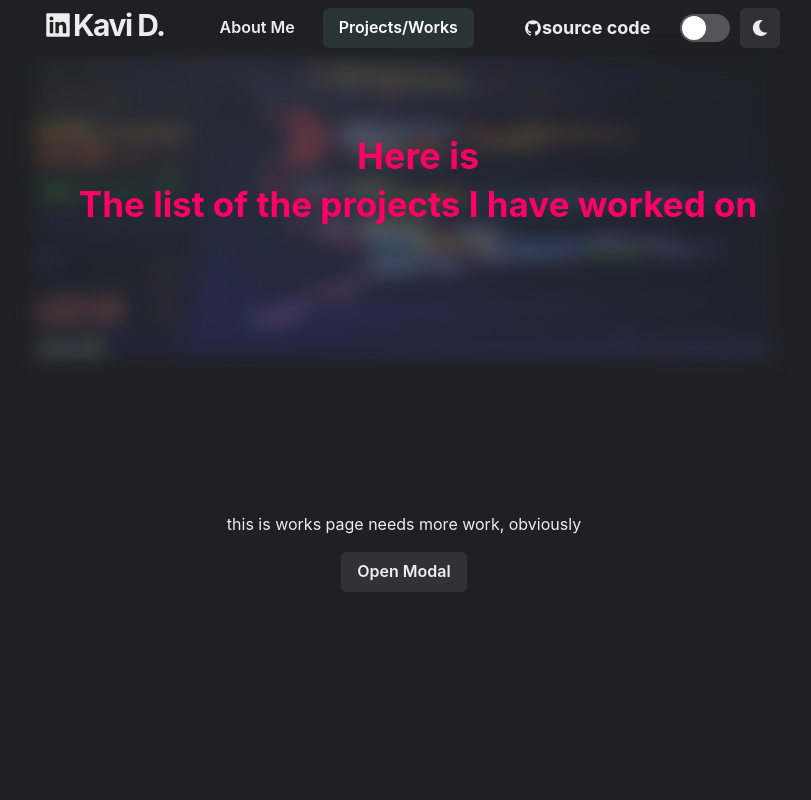
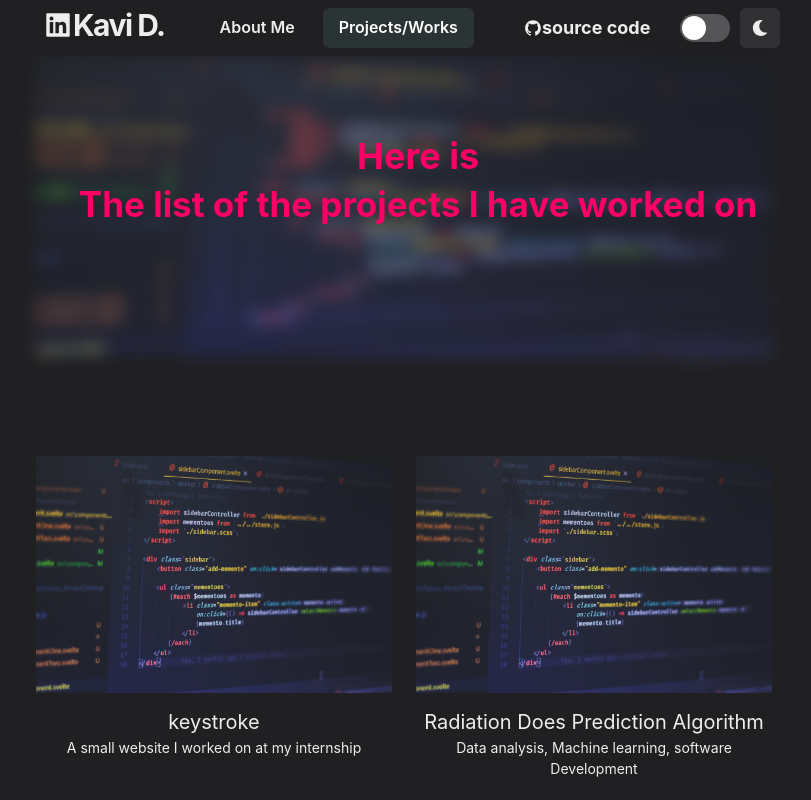
Before and after one commit to Kavi-D/Portfolio, a Next.js app in the folder app-local/: page /works in a window 1280 px wide. Shown: the top 800 px of the page, without its empty margins (236-1047 px from the left). Built offline with nearby package versions, Linux system fonts and the light colour scheme.

Commit message:
adding page rendering for new pages

```diff
--- a/app-local/components/layouts/theme-toggle-button.js
+++ b/app-local/components/layouts/theme-toggle-button.js
@@ -15,9 +15,9 @@ const ThemeToggleButton = () => {
         <motion.div
           style={{ display: 'inline-block' }}
           key={useColorModeValue('light', 'dark')}
-          initial={{ y: -20, opacity: 0 }}
-          animate={{ y: 0, opacity: 1 }}
-          exit={{ y: 20, opacity: 0 }}
+          initial={{ x: 20, opacity: 0 }}
+          animate={{ x: 0, opacity: 1 }}
+          exit={{ x: 20, opacity: 0 }}
           transition={{ duration: 0.2 }}
         >
           <IconButton
--- a/app-local/components/workCard.js
+++ b/app-local/components/workCard.js
@@ -1,11 +1,30 @@
+import NextLink from 'next/link';
+import Image from 'next/image'
+import {Box, Text, LinkBox, LinkOverlay } from '@chakra-ui/react'
+import { Global } from '@emotion/react'
+import next from 'next';
 
 //card will just dictate some basic information like Title card and a basic picture
 
 
-const workCard = ({pictureinfo, children}) =>{
+export const WorkGridItem = ({ children, id, title, thumbnail }) => (
+    <Box w="100%" textAlign="center">
+      <LinkBox
+        href={`/works/${id}`}>
+        <NextLink href={`/works/${id}`} passHref>
+          <LinkOverlay><Image
+        src={thumbnail}
+        alt={title}
+        className="grid-item-thumbnail"
+        placeholder="blur"
+      /></LinkOverlay>
+        </NextLink>
 
 
-}
-
-
-export default workCard;
+        <Text mt={2} fontSize={20}>
+          {title}
+        </Text>
+        <Text fontSize={14}>{children}</Text>
+      </LinkBox>
+    </Box>
+  )
--- a/app-local/pages/works.js
+++ b/app-local/pages/works.js
@@ -14,6 +14,11 @@ import {
   ModalBody,
   ModalCloseButton,
 } from "@chakra-ui/react";
+
+import { WorkGridItem } from "../components/workCard";
+import SectionFrame from "../components/SectionFrame";
+
+import thumbtest from '../public/images/works/programImage.jpg'
 
 import programmImage from '../public/images/works/programImage.jpg'
 const theme = extendTheme({
@@ -48,10 +53,8 @@ const Works = () => {
         src="/images/works/programImage.jpg"
         position="relative"
         zIndex={-1}
-        filter="blur(10px)"
+        filter="blur(8px)"
         width= '1000px'
-
-
         />
     <Container maxW="contianer.sm" pt={1} centerContent>
 
@@ -68,6 +71,21 @@ const Works = () => {
 
     </div>
     </Container>
+
+    <SimpleGrid columns  = {[1,1,2]} gap={6}>
+      <WorkGridItem id="keystroke" title="keystroke" thumbnail={thumbtest}>
+        A small website I worked on at my internship
+      </WorkGridItem>
+
+
+      <WorkGridItem id="RDPA" title="Radiation Does Prediction Algorithm" thumbnail={thumbtest}>
+        Data analysis, Machine learning, software Development
+      </WorkGridItem>
+      <WorkGridItem id="FEMA" title="Flood Isurance Estimator" thumbnail={thumbtest}>
+        A small backend heavy application I worked on
+      </WorkGridItem>
+
+    </SimpleGrid>
 
 
     <Container maxW="contianer.md" pt={14} centerContent>
```
Also changed, not shown: app-local/components/chakra.js (added, +27 -0 lines), app-local/pages/works/keystroke.js (added, +29 -0 lines). Lines whose indentation alone changed are shown as unchanged.
